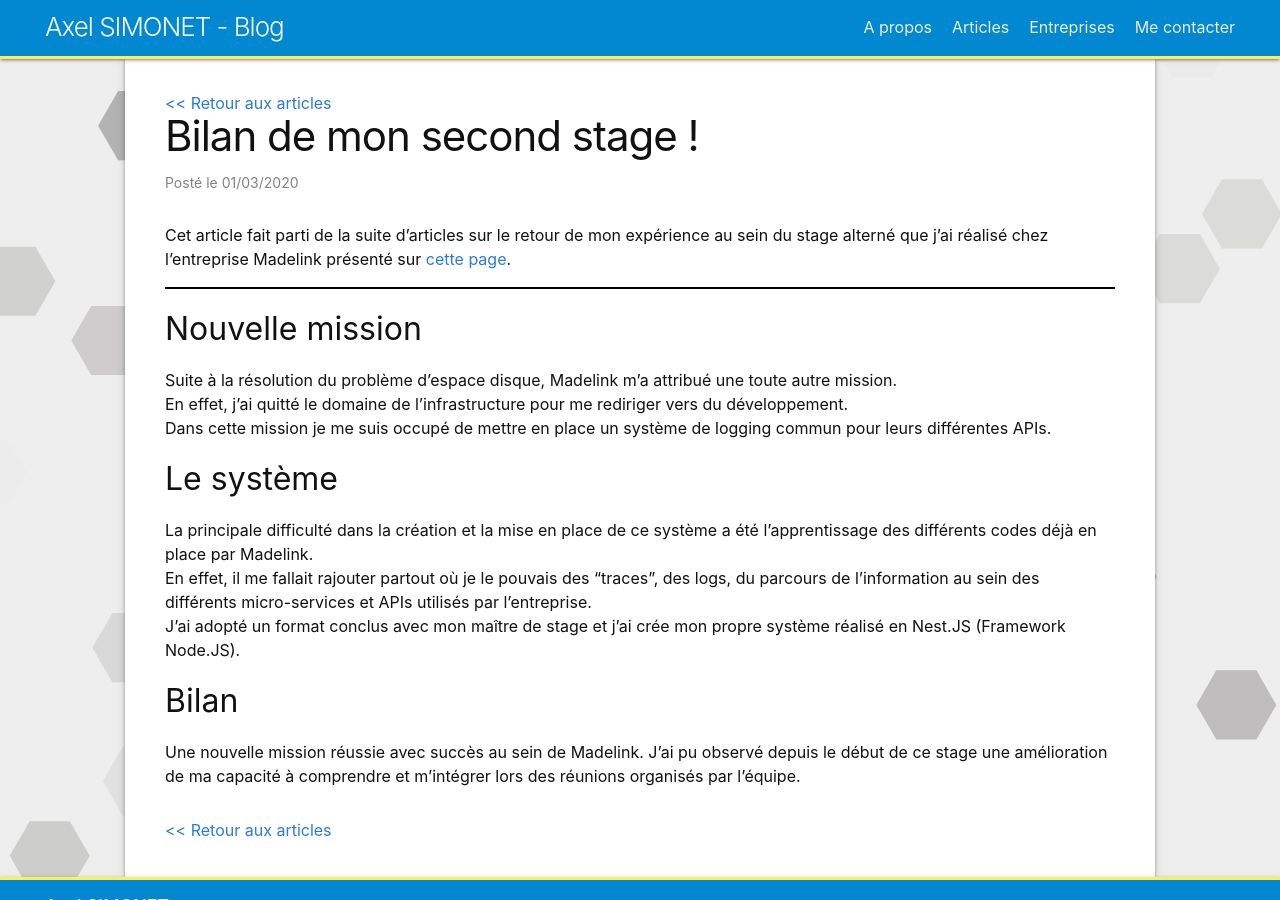
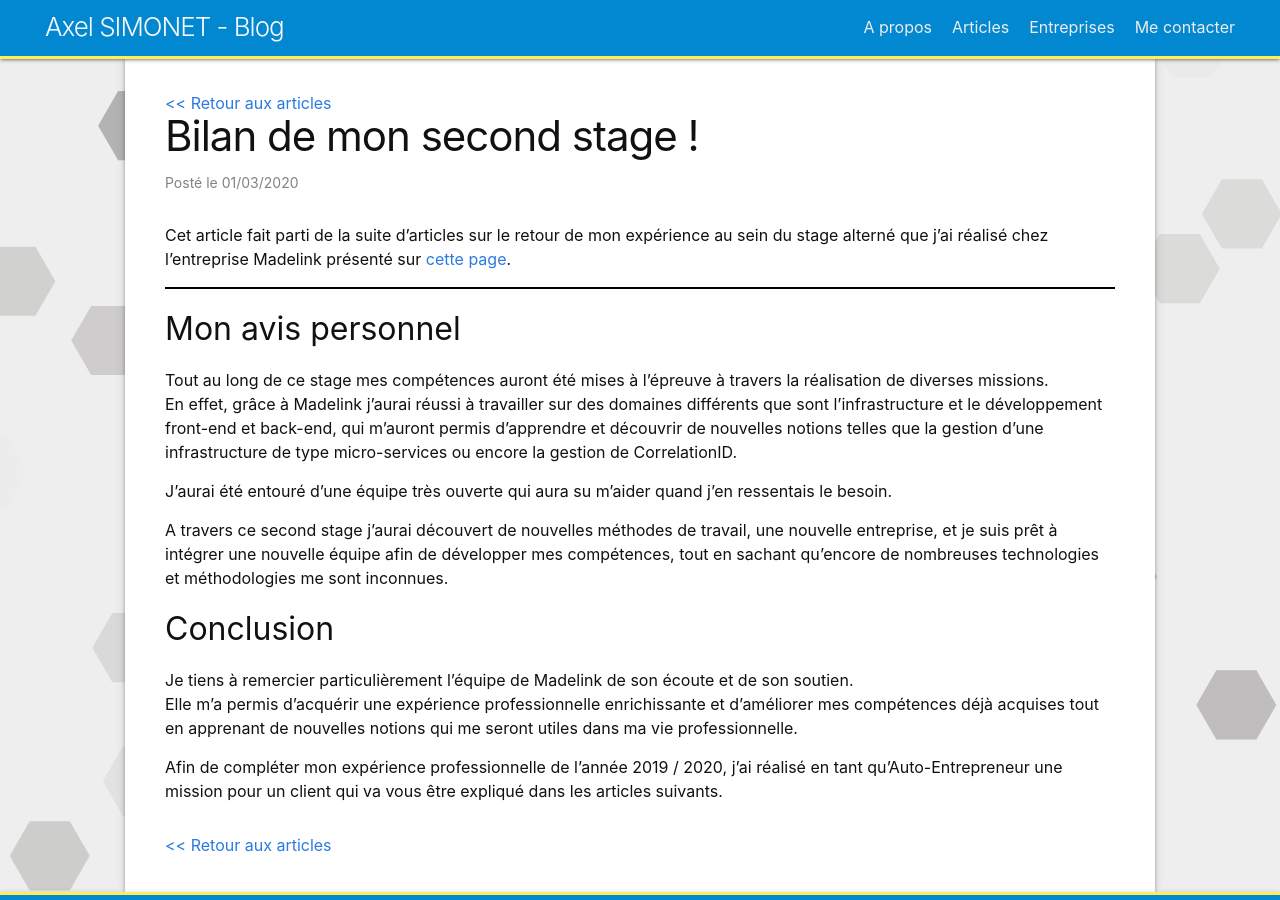
Before and after one commit to Xelzs/xelzs.github.io, a Jekyll site: the page built from _posts/2020-03-01-results-madelink.md, in a window 1280 px wide and 900 px high. Built offline with Jekyll 4.4.1, drawn with Linux system fonts in a browser that asks for light colours.

Commit message:
results madelink ok

```diff
--- a/_posts/2020-03-01-results-madelink.md
+++ b/_posts/2020-03-01-results-madelink.md
@@ -9,18 +9,18 @@ Cet article fait parti de la suite d'articles sur le retour de mon expérience a
 ___
 
 
-## Nouvelle mission
+## Mon avis personnel
 
-Suite à la résolution du problème d'espace disque, Madelink m'a attribué une toute autre mission.
-En effet, j'ai quitté le domaine de l'infrastructure pour me rediriger vers du développement.
-Dans cette mission je me suis occupé de mettre en place un système de logging commun pour leurs différentes APIs.
+Tout au long de ce stage mes compétences auront été mises à l'épreuve à travers la réalisation de diverses missions.
+En effet, grâce à Madelink j'aurai réussi à travailler sur des domaines différents que sont l'infrastructure et le développement front-end et back-end, qui m'auront permis d'apprendre et découvrir de nouvelles notions telles que la gestion d'une infrastructure de type micro-services ou encore la gestion de CorrelationID.
 
-## Le système
+J'aurai été entouré d'une équipe très ouverte qui aura su m'aider quand j'en ressentais le besoin.
 
-La principale difficulté dans la création et la mise en place de ce système a été l'apprentissage des différents codes déjà en place par Madelink.
-En effet, il me fallait rajouter partout où je le pouvais des "traces", des logs, du parcours de l'information au sein des différents micro-services et APIs utilisés par l'entreprise.
-J'ai adopté un format conclus avec mon maître de stage et j'ai crée mon propre système réalisé en Nest.JS (Framework Node.JS).
+A travers ce second stage j'aurai découvert de nouvelles méthodes de travail, une nouvelle entreprise, et je suis prêt à intégrer une nouvelle équipe afin de développer mes compétences, tout en sachant qu'encore de nombreuses technologies et méthodologies me sont inconnues.
 
-## Bilan
+## Conclusion
 
-Une nouvelle mission réussie avec succès au sein de Madelink. J'ai pu observé depuis le début de ce stage une amélioration de ma capacité à comprendre et m'intégrer lors des réunions organisés par l'équipe.
+Je tiens à remercier particulièrement l'équipe de Madelink de son écoute et de son soutien.
+Elle m'a permis d'acquérir une expérience professionnelle enrichissante et d'améliorer mes compétences déjà acquises tout en apprenant de nouvelles notions qui me seront utiles dans ma vie professionnelle.
+
+Afin de compléter mon expérience professionnelle de l'année 2019 / 2020, j'ai réalisé en tant qu'Auto-Entrepreneur une mission pour un client qui va vous être expliqué dans les articles suivants.
```
